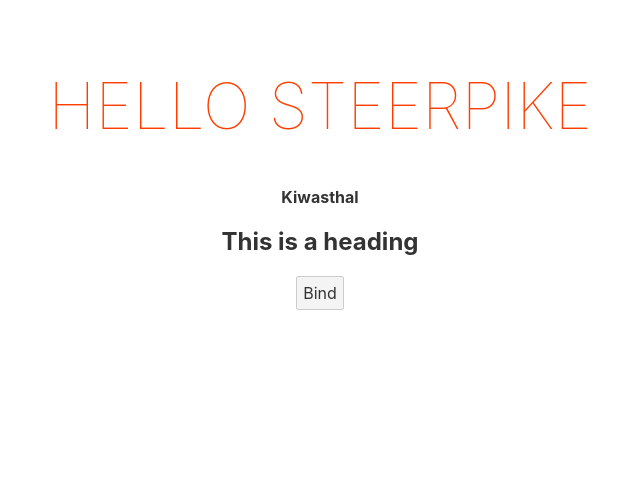
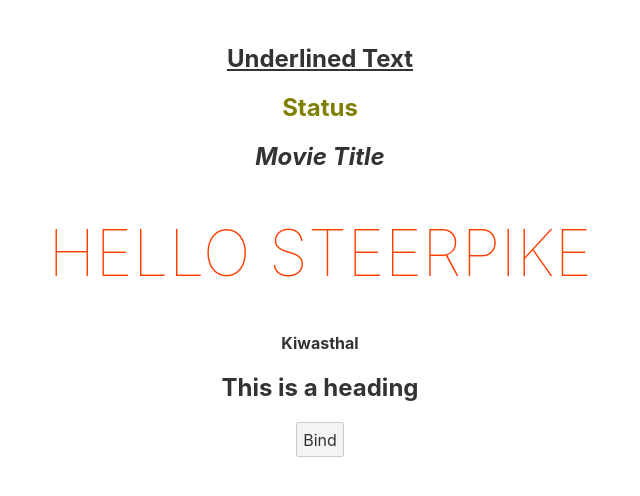
Before and after one commit to Kiwasthal/svelte-app, a Svelte app: page / in a window 1280 px wide. Shown: the top 496 px of the page, without its empty margins (320-960 px from the left). Built offline with nearby package versions, Linux system fonts and the light colour scheme.

Commit message:
Class binding

```diff
--- a/src/App.svelte
+++ b/src/App.svelte
@@ -5,9 +5,14 @@
 	//The content that you trust
 	const headingId = 'heading'
 	const disabled = false
+	const status = 'success'
+	const promoted = true
 </script>
 
 <main>
+	<h2 class="underline">Underlined Text</h2>
+	<h2 class={status}>Status</h2>
+	<h2 class:promoted >Movie Title</h2>
 	<h1>Hello {name}</h1>
 	<div>{@html github}</div>
 	<h2 id={headingId}>This is a heading</h2>
@@ -15,6 +20,22 @@
 </main>
 
 <style>
+	.underline {
+		text-decoration: underline;
+	}
+
+	.danger {
+		color : red
+	}
+
+	.success {
+		color : olive
+	}
+
+	.promoted {
+		font-style: italic;
+	}
+
 	main {
 		text-align: center;
 		padding: 1em;
```
